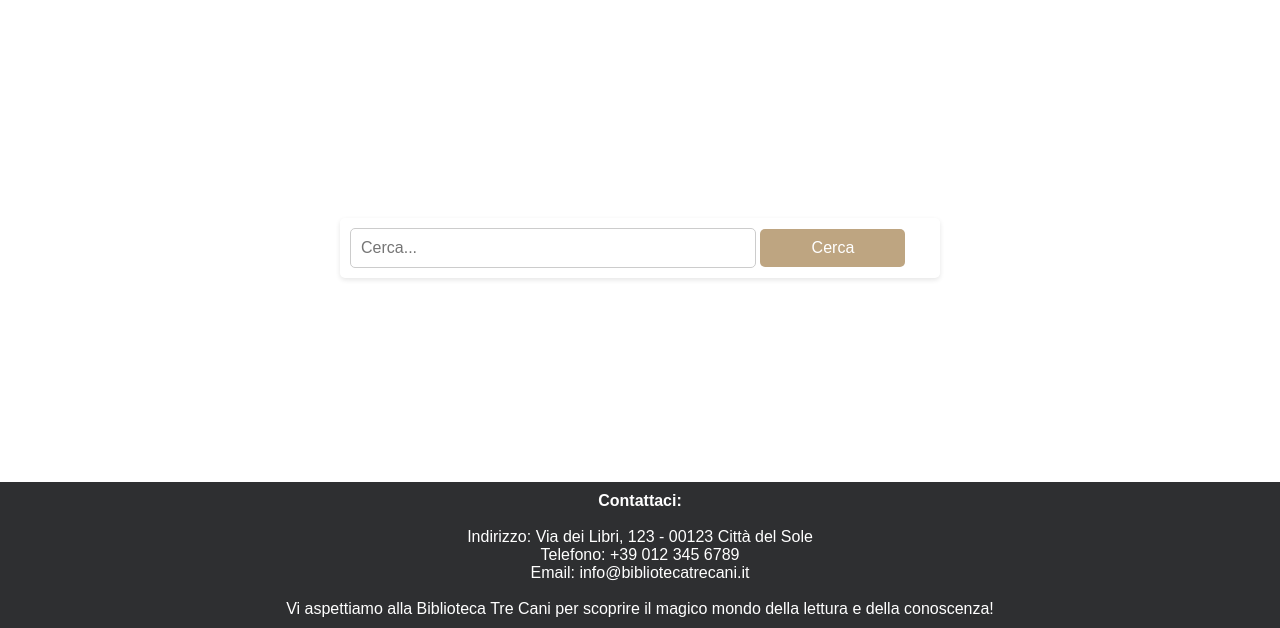
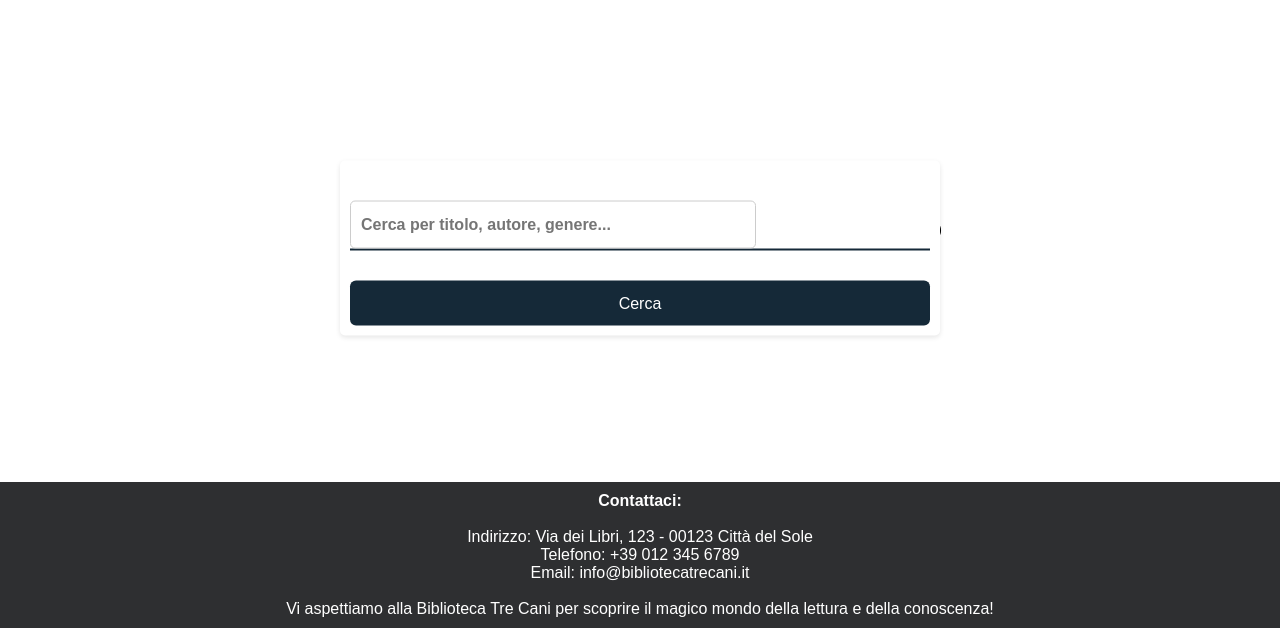
Before and after one commit to giuzepp/progetto-Bianco-Caramia-Rubino, a Flask app: page /catalogo in a window 1280 px wide. Shown: the part 172-800 px from the top of the page. Run offline with Flask 3, Linux system fonts and the light colour scheme.

Commit message:
Aggiunta di una struttura per ricerca dei libri non funzionante

```diff
--- a/main.py
+++ b/main.py
@@ -137,5 +137,56 @@ def registrazioneanagrafica():
         connection.close()
         return "CFU non trovato"
 
+
+@app.route('/search_books', methods=['POST'])
+def search_books():
+    if request.method == 'POST':
+        print(request.form)
+        # Recupera i dati del database
+        titolo = request.form['titolo']
+        genere = request.form['genere']
+        lingua = request.form['lingua']
+        n_pag = request.form['n_pag']
+        anno_edizione = request.form['anno_edizione']
+        anno_pubblicazione = request.form['anno_pubblicazione']
+
+        # Costruisci la query SQL in base ai criteri di ricerca
+        query = "SELECT * FROM Libri WHERE 1=1"
+        params = []
+
+        if titolo:
+            query += " AND titolo LIKE ?"
+            params.append(' titolo ')
+        if genere:
+            query += " AND genere = ?"
+            params.append(genere)
+        if lingua:
+            query += " AND lingua = ?"
+            params.append(lingua)
+        if n_pag:
+            query += " AND n_pag = ?"
+            params.append('n_pag')
+        if anno_edizione:
+            query += " AND anno_edizione = ?"
+            params.append(anno_edizione)
+        if anno_pubblicazione:
+            query += " AND anno_pubblicazione = ?"
+            params.append(anno_pubblicazione)
+
+        # Esegui la query SQL
+        connection = sqlite3.connect('database.db')
+        connection.row_factory = sqlite3.Row
+        result = connection.execute(query, params).fetchall()
+        connection.close()
+
+        # Se sono stati trovati dei libri, passa le informazioni alla pagina di visualizzazione
+        if result:
+            return render_template('catalogo.html', libri=result)
+        else:
+            # Altrimenti, mostra un messaggio di errore
+            messaggio_errore = "Nessun libro trovato con i criteri di ricerca specificati."
+            return render_template('catalogo.html', messaggio=messaggio_errore)
+
+
 if __name__ == "__main__":
     app.run(host='127.0.0.1', port=80)
--- a/static/style.css
+++ b/static/style.css
@@ -503,3 +503,7 @@ form button:hover {
 .bold-text {
     font-weight: bold;
 }
+
+#btn-advanced-search {
+    display: block;
+    margin-bottom: 10px; /* Aggiungi margine inferiore per spaziare il pulsante dagli altri elementi */}
--- a/templates/catalogo.html
+++ b/templates/catalogo.html
@@ -1,15 +1,18 @@
-{% extends 'template.html' %}
+{% extends "template.html" %}
 
-    {% block title %} Biblioteca: Catalogo {% endblock %}
+{% block title %}Catalogo - Ricerca Avanzata{% endblock %}
 
 {% block content %}
-
-    <!-- Barra di ricerca -->
-
-    <form action="/search" method="POST">
-        <input type="text" name="query" placeholder="Cerca...">
-        <button type="submit">Cerca</button>
-    </form>
+    <!-- Form di ricerca normale -->
+    <div class="form-box search-form">
+        <h2>Ricerca Libro</h2>
+        <form action="/search_books" method="POST">
+            <div class="input-box">
+                <input type="text" id="search-term" name="search_term" placeholder="Cerca per titolo, autore, genere...">
+            </div>
+            <button type="submit" class="btn">Cerca</button>
+        </form>
+    </div>
 
 
 {% endblock %}
```
Also changed, not shown: database.db.
